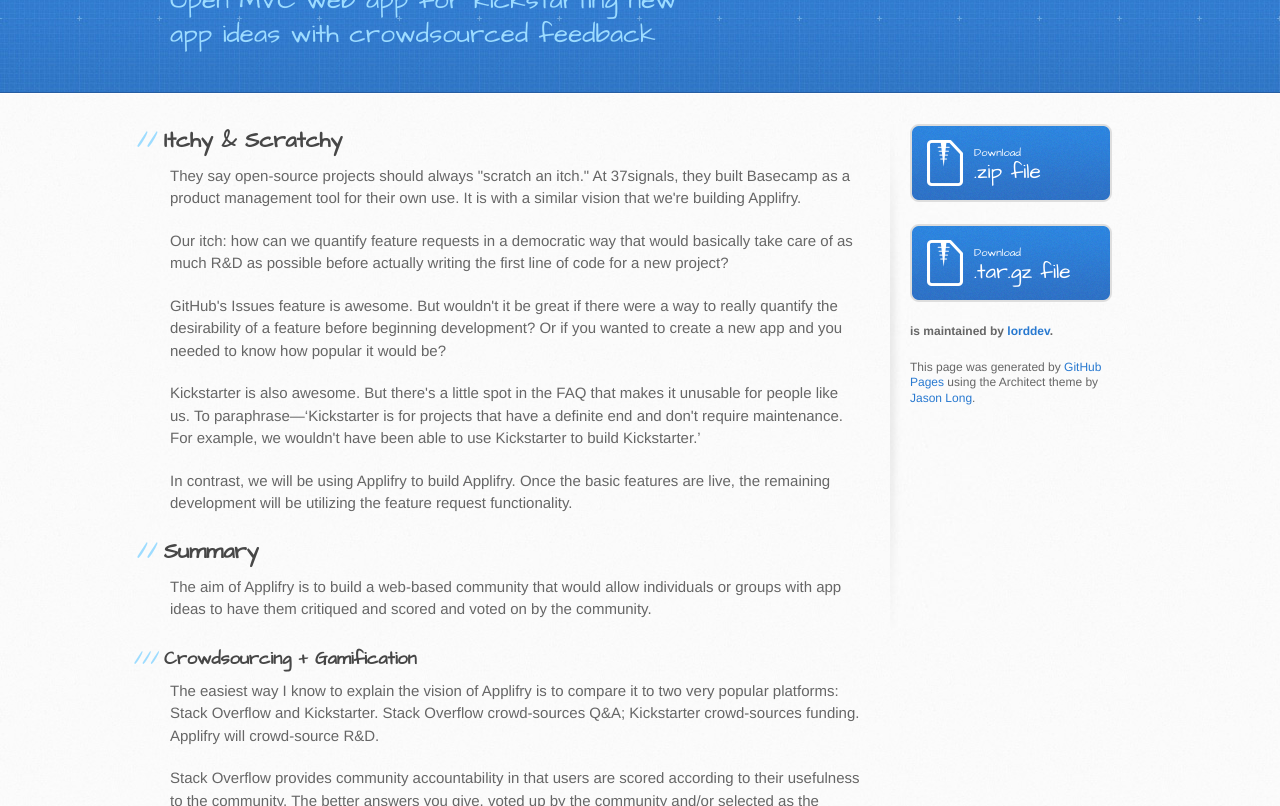
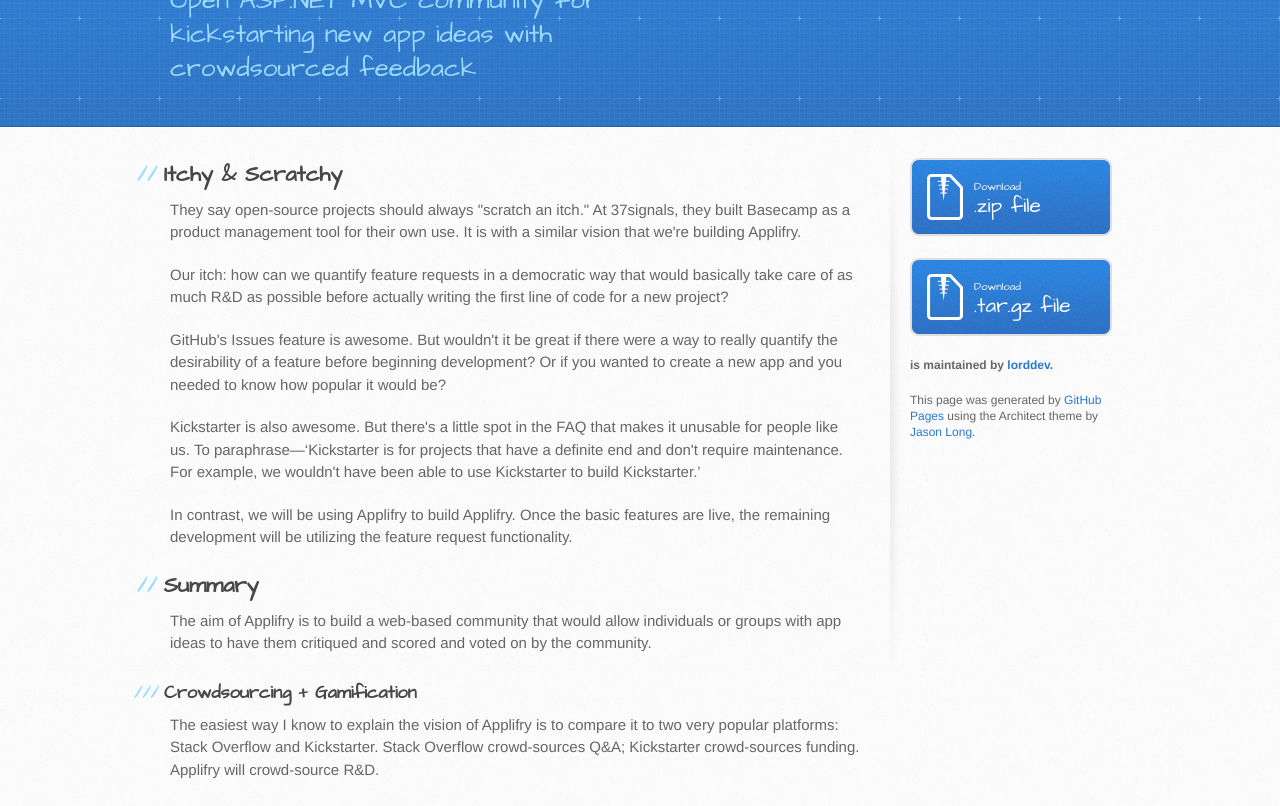
Before and after one commit to lorddev/applifry, a plain HTML site: page index.html in a window 1280 px wide. Shown: the part 142-948 px from the top of the page. Drawn offline with Linux system fonts and the light colour scheme.

Commit message:
Update verbiage, COMMUNITY

```diff
--- a/index.html
+++ b/index.html
@@ -13,14 +13,15 @@
     <script src="//html5shiv.googlecode.com/svn/trunk/html5.js"></script>
     <![endif]-->
 
-    <title>Applifry by lorddev</title>
+    <title>Applifry: Community Brainstorm
+    </title>
   </head>
 
   <body>
     <header>
       <div class="inner">
         <h1>Applifry</h1>
-        <h2>Open MVC web app for kickstarting new app ideas with crowdsourced feedback</h2>
+        <h2>Open ASP.NET MVC community for kickstarting new app ideas with crowdsourced feedback</h2>
         <a href="https://github.com/lorddev/applifry" class="button"><small>View project on</small>GitHub</a>
       </div>
     </header>
```
